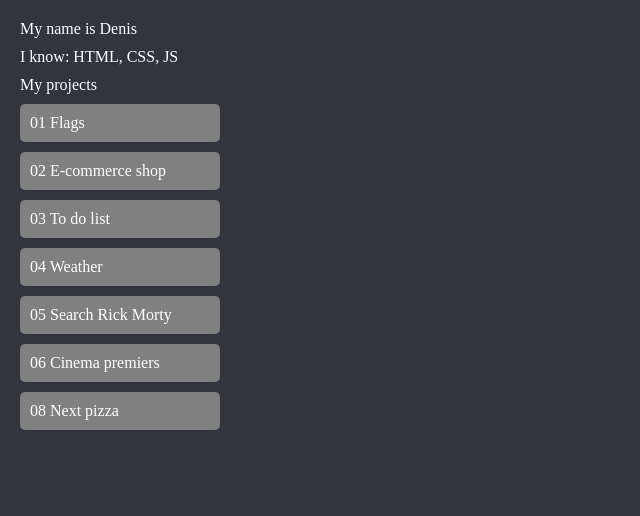
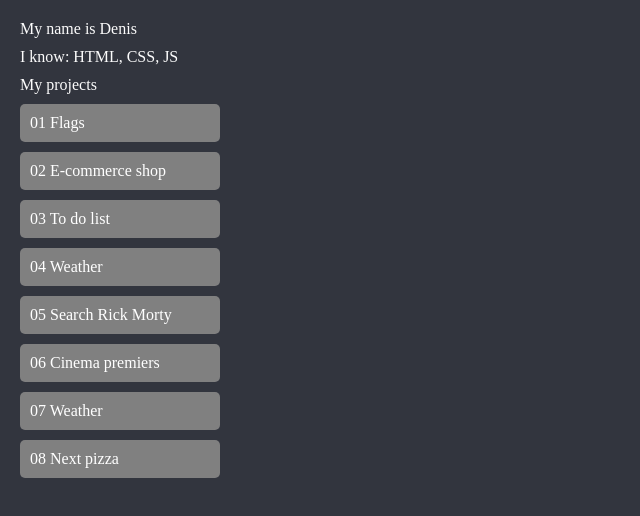
Before and after one commit to denisbeybutov/portfolio, a plain HTML site: page index.html in a window 1280 px wide. Shown: the whole page, without its empty margins (0-640 px from the left). Drawn offline with Linux system fonts and the light colour scheme.

Commit message:
добавил погоду

```diff
--- a/index.html
+++ b/index.html
@@ -32,6 +32,11 @@
                 <a class="project__link" target="_blank" href="https://denisbeybutov.github.io/portfolio_kinopoisk/">06 Cinema premiers</a>
             </li>
             <li class="project__item">
+                <a class="project__link" target="_blank" href="https://denisbeybutov.github.io/weather_react/?utm_source=chatgpt.com">07 Weather</a>
+            </li>
+
+
+            <li class="project__item">
                 <a class="project__link" target="_blank" href="https://next-pizza-wheat-six.vercel.app/">08 Next pizza</a>
             </li>
         </ul>
```
